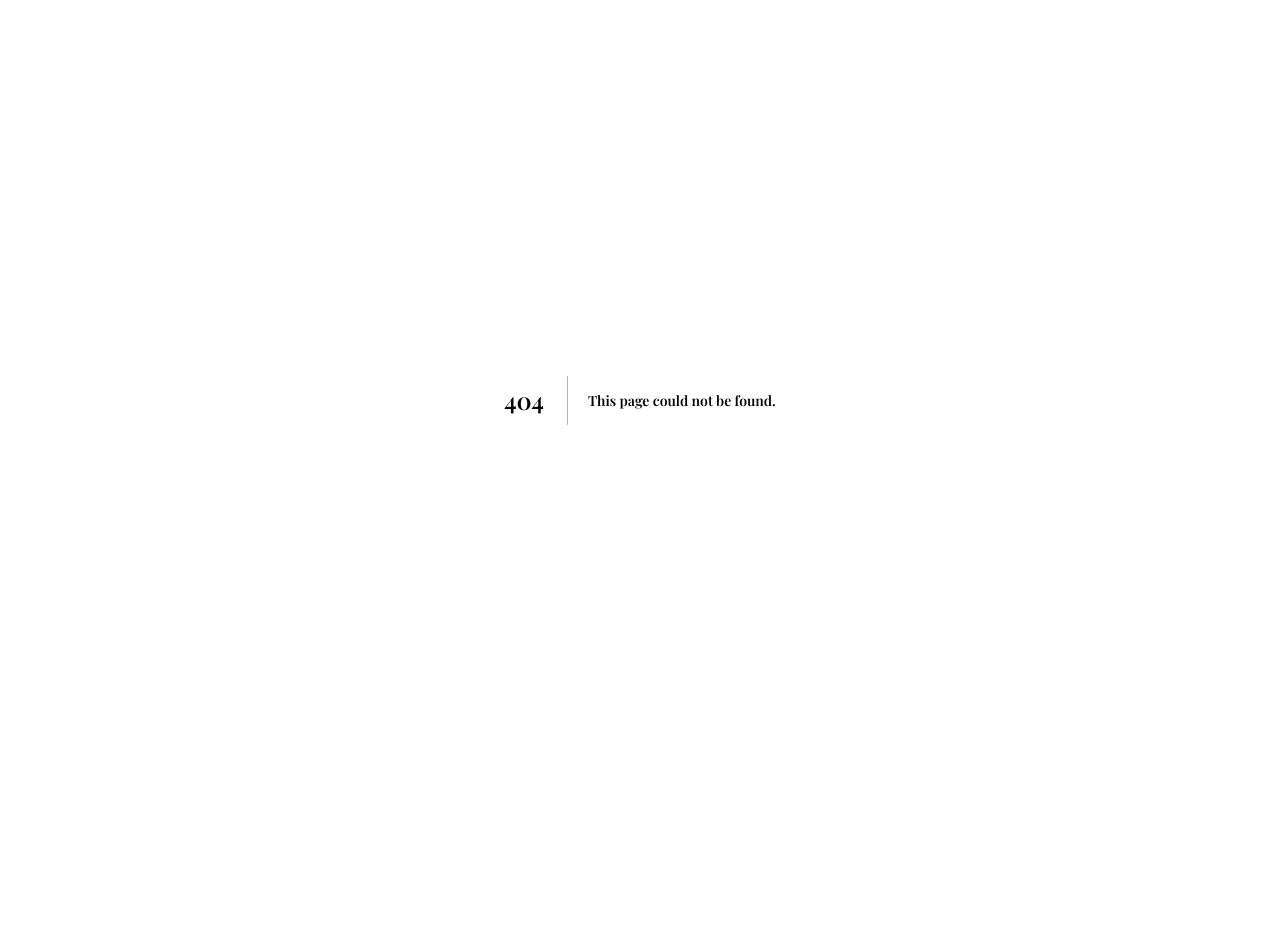
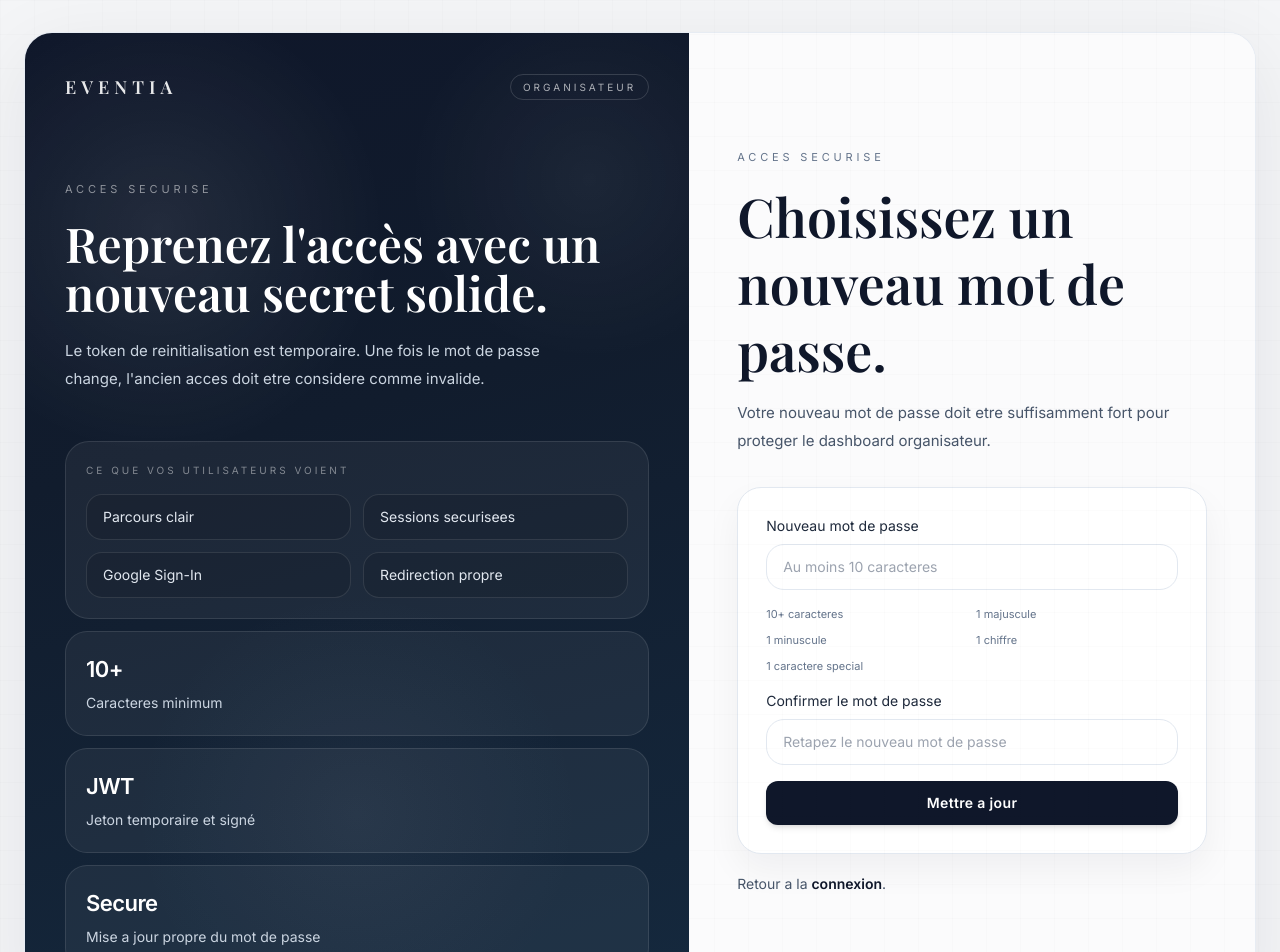
Before and after one commit to PlamediBokanga/eventia, a Next.js app in the folder frontend/: page /auth/reset-password in a window 1280 px wide. Before the commit this address had no page. Shown: the top 952 px of the page. Before the commit the page ends 800 px from the top, so only its background shows below. Built offline with nearby package versions, Linux system fonts and the light colour scheme.

Commit message:
Add forgot password and reset flow

```diff
--- /dev/null
+++ b/frontend/src/app/auth/forgot-password/page.tsx
@@ -0,0 +1,10 @@
+import { Suspense } from "react";
+import { ForgotPasswordClient } from "@/components/auth/ForgotPasswordClient";
+
+export default function ForgotPasswordPage() {
+  return (
+    <Suspense fallback={<div className="min-h-screen" />}>
+      <ForgotPasswordClient />
+    </Suspense>
+  );
+}
--- /dev/null
+++ b/frontend/src/app/auth/reset-password/page.tsx
@@ -0,0 +1,10 @@
+import { Suspense } from "react";
+import { ResetPasswordClient } from "@/components/auth/ResetPasswordClient";
+
+export default function ResetPasswordPage() {
+  return (
+    <Suspense fallback={<div className="min-h-screen" />}>
+      <ResetPasswordClient />
+    </Suspense>
+  );
+}
--- /dev/null
+++ b/frontend/src/components/auth/ForgotPasswordClient.tsx
@@ -0,0 +1,96 @@
+"use client";
+
+import Link from "next/link";
+import { useState } from "react";
+import { API_URL } from "@/lib/config";
+import { AuthShell } from "@/components/auth/AuthShell";
+
+export function ForgotPasswordClient() {
+  const [email, setEmail] = useState("");
+  const [loading, setLoading] = useState(false);
+  const [message, setMessage] = useState<string | null>(null);
+  const [resetUrl, setResetUrl] = useState<string | null>(null);
+
+  async function handleSubmit(e: React.FormEvent) {
+    e.preventDefault();
+    setLoading(true);
+    setMessage(null);
+    setResetUrl(null);
+
+    try {
+      const res = await fetch(`${API_URL}/auth/password/forgot`, {
+        method: "POST",
+        headers: {
+          "Content-Type": "application/json"
+        },
+        body: JSON.stringify({ email: email.trim() })
+      });
+
+      const data = (await res.json().catch(() => null)) as { message?: string; resetUrl?: string } | null;
+      setMessage(data?.message || "Si un compte existe, un lien sera prepare.");
+      if (data?.resetUrl) setResetUrl(data.resetUrl);
+    } catch (err) {
+      console.error(err);
+      setMessage("Impossible de lancer la reinitialisation pour le moment.");
+    } finally {
+      setLoading(false);
+    }
+  }
+
+  return (
+    <AuthShell
+      eyebrow="Acces securise"
+      title="Mot de passe oublié ?"
+      description="Demandez un lien de reinitialisation pour reprendre l'acces a votre compte organisateur."
+      sideTitle="Un flux de recuperation plus clair et plus rassurant."
+      sideCopy="Le parcours de reset est pensé pour rester simple, tout en gardant une base propre pour l'envoi d'email de production."
+      sideStats={[
+        { value: "30m", label: "Validite courte du jeton de reinitialisation" },
+        { value: "Safe", label: "Mot de passe revalide avant mise a jour" },
+        { value: "Link", label: "Lien testable en dev / staging" }
+      ]}
+      footer={
+        <>
+          Retour a la{" "}
+          <Link href="/auth/login" className="font-semibold text-primary hover:text-accent">
+            connexion
+          </Link>
+          .
+        </>
+      }
+    >
+      <form onSubmit={handleSubmit} className="space-y-4">
+        <div className="space-y-2">
+          <label className="block text-sm font-medium text-slate-800">Adresse email du compte</label>
+          <input
+            type="email"
+            className="w-full rounded-[18px] border border-slate-200 bg-white px-4 py-3 text-sm outline-none transition focus:border-slate-400 focus:ring-4 focus:ring-slate-100"
+            value={email}
+            onChange={e => setEmail(e.target.value)}
+            placeholder="vous@eventia.app"
+            required
+          />
+        </div>
+
+        {message ? (
+          <div className="rounded-[18px] border border-slate-200 bg-slate-50 px-4 py-3 text-sm text-slate-700">
+            {message}
+          </div>
+        ) : null}
+
+        {resetUrl ? (
+          <div className="rounded-[18px] border border-emerald-200 bg-emerald-50 px-4 py-3 text-sm text-emerald-900">
+            <p className="font-medium">Lien de reinitialisation disponible</p>
+            <a href={resetUrl} className="mt-2 block break-all font-medium text-emerald-700 underline">
+              {resetUrl}
+            </a>
+          </div>
+        ) : null}
+
+        <button className="btn-primary w-full justify-center py-3 text-sm" type="submit" disabled={loading}>
+          {loading ? "Preparation..." : "Envoyer le lien"}
+        </button>
+      </form>
+    </AuthShell>
+  );
+}
--- a/frontend/src/components/auth/LoginClient.tsx
+++ b/frontend/src/components/auth/LoginClient.tsx
@@ -189,6 +189,15 @@ export function LoginClient() {
             Votre session donne acces au dashboard organisateur, aux statistiques, au check-in et aux operations de
             paiement.
           </p>
+          <div className="mt-4 flex flex-wrap items-center gap-3 text-sm">
+            <Link href="/auth/forgot-password" className="font-medium text-slate-900 hover:text-accent">
+              Mot de passe oublié
+            </Link>
+            <span className="text-slate-300">•</span>
+            <Link href="/auth/register" className="font-medium text-slate-900 hover:text-accent">
+              Ouvrir un nouveau compte
+            </Link>
+          </div>
         </div>
       </div>
     </AuthShell>
--- /dev/null
+++ b/frontend/src/components/auth/ResetPasswordClient.tsx
@@ -0,0 +1,139 @@
+"use client";
+
+import Link from "next/link";
+import { useMemo, useState } from "react";
+import { useSearchParams } from "next/navigation";
+import { API_URL } from "@/lib/config";
+import { AuthShell } from "@/components/auth/AuthShell";
+
+function passwordStrength(password: string) {
+  return {
+    length: password.trim().length >= 10,
+    lower: /[a-z]/.test(password),
+    upper: /[A-Z]/.test(password),
+    digit: /[0-9]/.test(password),
+    special: /[^A-Za-z0-9]/.test(password)
+  };
+}
+
+export function ResetPasswordClient() {
+  const searchParams = useSearchParams();
+  const token = useMemo(() => searchParams.get("token") || "", [searchParams]);
+  const [password, setPassword] = useState("");
+  const [confirmPassword, setConfirmPassword] = useState("");
+  const [loading, setLoading] = useState(false);
+  const [message, setMessage] = useState<string | null>(null);
+
+  const strength = passwordStrength(password);
+  const strong = Object.values(strength).every(Boolean);
+
+  async function handleSubmit(e: React.FormEvent) {
+    e.preventDefault();
+    setMessage(null);
+
+    if (!token) {
+      setMessage("Token de reinitialisation manquant.");
+      return;
+    }
+    if (!strong) {
+      setMessage("Le nouveau mot de passe doit etre fort et respecter toutes les regles.");
+      return;
+    }
+    if (password !== confirmPassword) {
+      setMessage("La confirmation ne correspond pas.");
+      return;
+    }
+
+    setLoading(true);
+    try {
+      const res = await fetch(`${API_URL}/auth/password/reset`, {
+        method: "POST",
+        headers: {
+          "Content-Type": "application/json"
+        },
+        body: JSON.stringify({ token, password })
+      });
+      const data = (await res.json().catch(() => null)) as { message?: string } | null;
+      if (!res.ok) {
+        setMessage(data?.message || "Impossible de reinitialiser le mot de passe.");
+        return;
+      }
+      setMessage(data?.message || "Mot de passe mis a jour.");
+    } catch (err) {
+      console.error(err);
+      setMessage("Impossible de finaliser la reinitialisation.");
+    } finally {
+      setLoading(false);
+    }
+  }
+
+  return (
+    <AuthShell
+      eyebrow="Acces securise"
+      title="Choisissez un nouveau mot de passe."
+      description="Votre nouveau mot de passe doit etre suffisamment fort pour proteger le dashboard organisateur."
+      sideTitle="Reprenez l'accès avec un nouveau secret solide."
+      sideCopy="Le token de reinitialisation est temporaire. Une fois le mot de passe change, l'ancien acces doit etre considere comme invalide."
+      sideStats={[
+        { value: "10+", label: "Caracteres minimum" },
+        { value: "JWT", label: "Jeton temporaire et signé" },
+        { value: "Secure", label: "Mise a jour propre du mot de passe" }
+      ]}
+      footer={
+        <>
+          Retour a la{" "}
+          <Link href="/auth/login" className="font-semibold text-primary hover:text-accent">
+            connexion
+          </Link>
+          .
+        </>
+      }
+    >
+      <form onSubmit={handleSubmit} className="space-y-4">
+        <div className="space-y-2">
+          <label className="block text-sm font-medium text-slate-800">Nouveau mot de passe</label>
+          <input
+            type="password"
+            autoComplete="new-password"
+            className="w-full rounded-[18px] border border-slate-200 bg-white px-4 py-3 text-sm outline-none transition focus:border-slate-400 focus:ring-4 focus:ring-slate-100"
+            value={password}
+            onChange={e => setPassword(e.target.value)}
+            placeholder="Au moins 10 caracteres"
+            required
+          />
+        </div>
+        <div className="grid gap-2 text-[11px] text-slate-500 md:grid-cols-2">
+          <span className={strength.length ? "text-emerald-700" : ""}>10+ caracteres</span>
+          <span className={strength.upper ? "text-emerald-700" : ""}>1 majuscule</span>
+          <span className={strength.lower ? "text-emerald-700" : ""}>1 minuscule</span>
+          <span className={strength.digit ? "text-emerald-700" : ""}>1 chiffre</span>
+          <span className={strength.special ? "text-emerald-700 md:col-span-2" : "md:col-span-2"}>
+            1 caractere special
+          </span>
+        </div>
+        <div className="space-y-2">
+          <label className="block text-sm font-medium text-slate-800">Confirmer le mot de passe</label>
+          <input
+            type="password"
+            autoComplete="new-password"
+            className="w-full rounded-[18px] border border-slate-200 bg-white px-4 py-3 text-sm outline-none transition focus:border-slate-400 focus:ring-4 focus:ring-slate-100"
+            value={confirmPassword}
+            onChange={e => setConfirmPassword(e.target.value)}
+            placeholder="Retapez le nouveau mot de passe"
+            required
+          />
+        </div>
+
+        {message ? (
+          <div className="rounded-[18px] border border-slate-200 bg-slate-50 px-4 py-3 text-sm text-slate-700">
+            {message}
+          </div>
+        ) : null}
+
+        <button className="btn-primary w-full justify-center py-3 text-sm" type="submit" disabled={loading}>
+          {loading ? "Mise a jour..." : "Mettre a jour"}
+        </button>
+      </form>
+    </AuthShell>
+  );
+}
```
Also changed, not shown: 1 other file (tests, documents, lock files or other folders).
